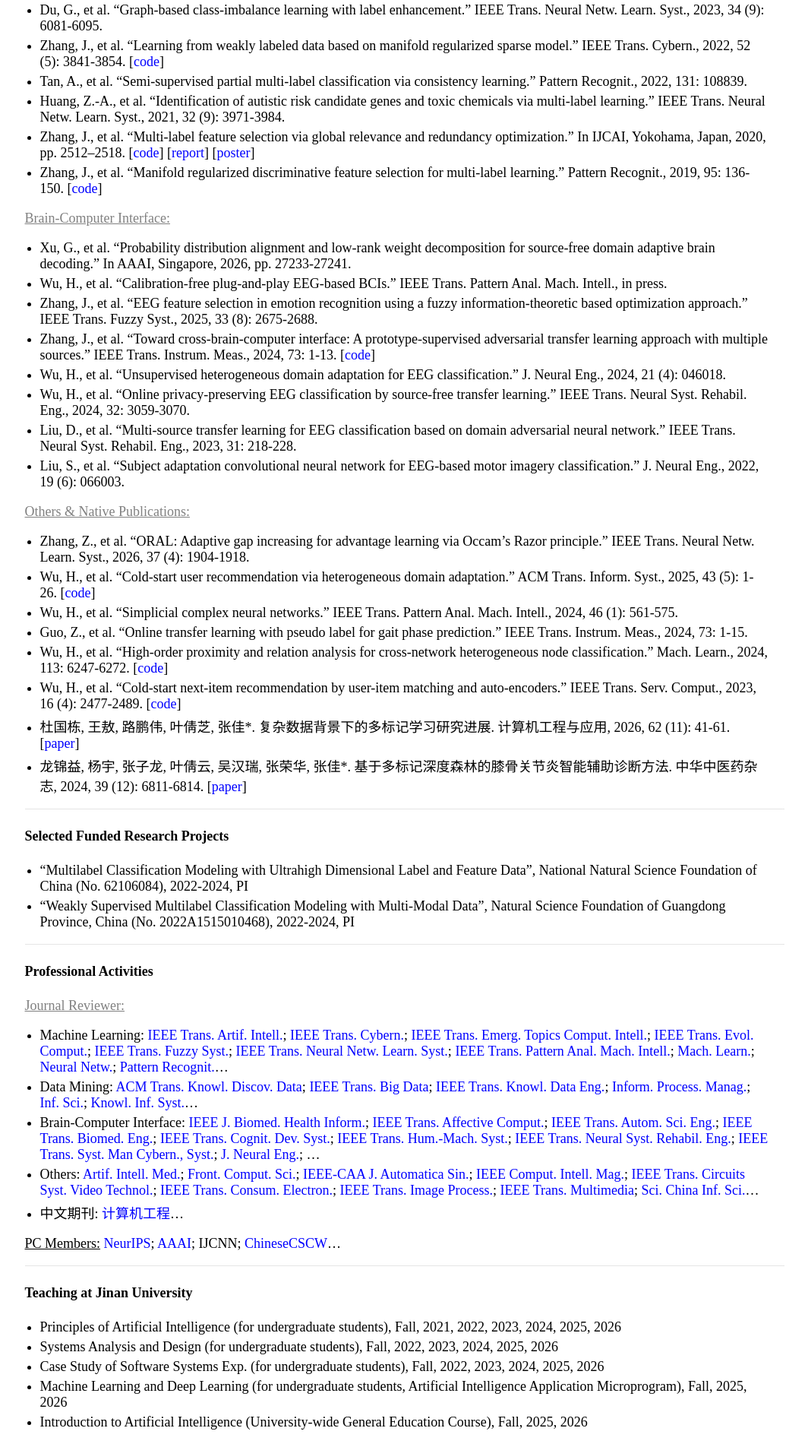
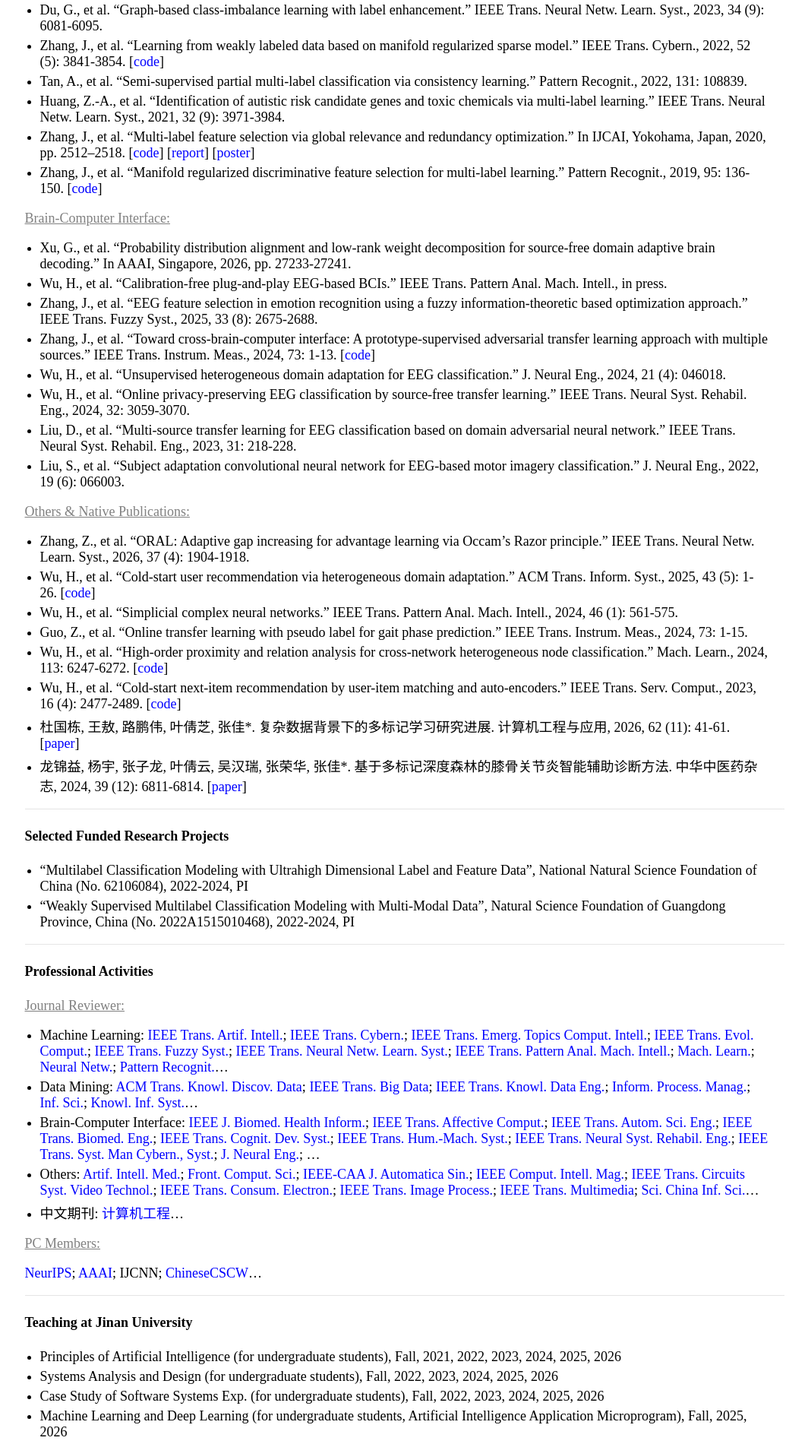
Before and after one commit to jiazhang-ml/jiazhang-ml.github.io, a Jekyll site: the page built from index.md, in a window 1280 px wide. Shown: the part 771-2671 px from the top of the page at 76% size, without its empty margins (107-1171 px from the left). Built offline with Jekyll 4.4.1, drawn with Linux system fonts in a browser that asks for light colours; grey boxes are pictures that could not be loaded.

Commit message:
Update index.md

```diff
--- a/index.md
+++ b/index.md
@@ -69,7 +69,7 @@ Email: [jiazhang@jnu.edu.cn](mailto:jiazhang@jnu.edu.cn)
 * Others: [Artif. Intell. Med.](https://www.editorialmanager.com/aiim/Default.aspx); [Front. Comput. Sci.](https://link.springer.com/journal/11704); [IEEE-CAA J. Automatica Sin.](https://mc03.manuscriptcentral.com/ieee-jas); [IEEE Comput. Intell. Mag.](https://mc.manuscriptcentral.com/cim-ieee); [IEEE Trans. Circuits Syst. Video Technol.](https://mc.manuscriptcentral.com/tcsvt); [IEEE Trans. Consum. Electron.](https://mc.manuscriptcentral.com/tce-ieee); [IEEE Trans. Image Process.](https://mc.manuscriptcentral.com/tip-ieee); [IEEE Trans. Multimedia](https://mc.manuscriptcentral.com/tmm-ieee); [Sci. China Inf. Sci.](https://mc03.manuscriptcentral.com/scis)...
 * 中文期刊: [计算机工程](https://www.ecice06.com/CN/1000-3428/home.shtml)...
 
-<u>PC Members:</u> [NeurIPS](https://openreview.net/login?redirect=/group?id%3DNeurIPS.cc%252F2026%252FConference%252FReviewers); [AAAI](https://openreview.net/login?redirect=/group?id%3DAAAI.org%252F2027%252FConference%252FProgram_Committee); IJCNN; [ChineseCSCW](https://cmt3.research.microsoft.com/User/Login)...
+<font color="gray"><u>PC Members:</u></font> [NeurIPS](https://openreview.net/login?redirect=/group?id%3DNeurIPS.cc%252F2026%252FConference%252FReviewers); [AAAI](https://openreview.net/login?redirect=/group?id%3DAAAI.org%252F2027%252FConference%252FProgram_Committee); IJCNN; [ChineseCSCW](https://cmt3.research.microsoft.com/User/Login)...
 
 ---
 
```
